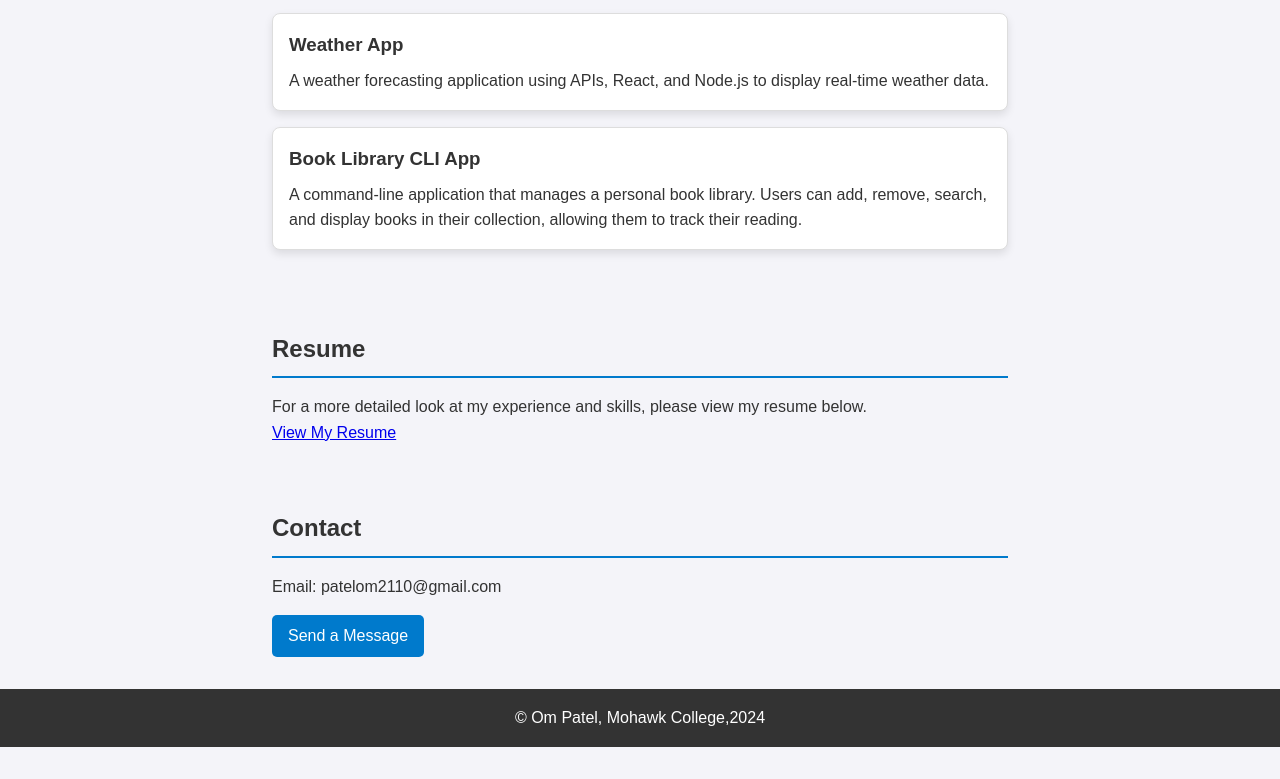
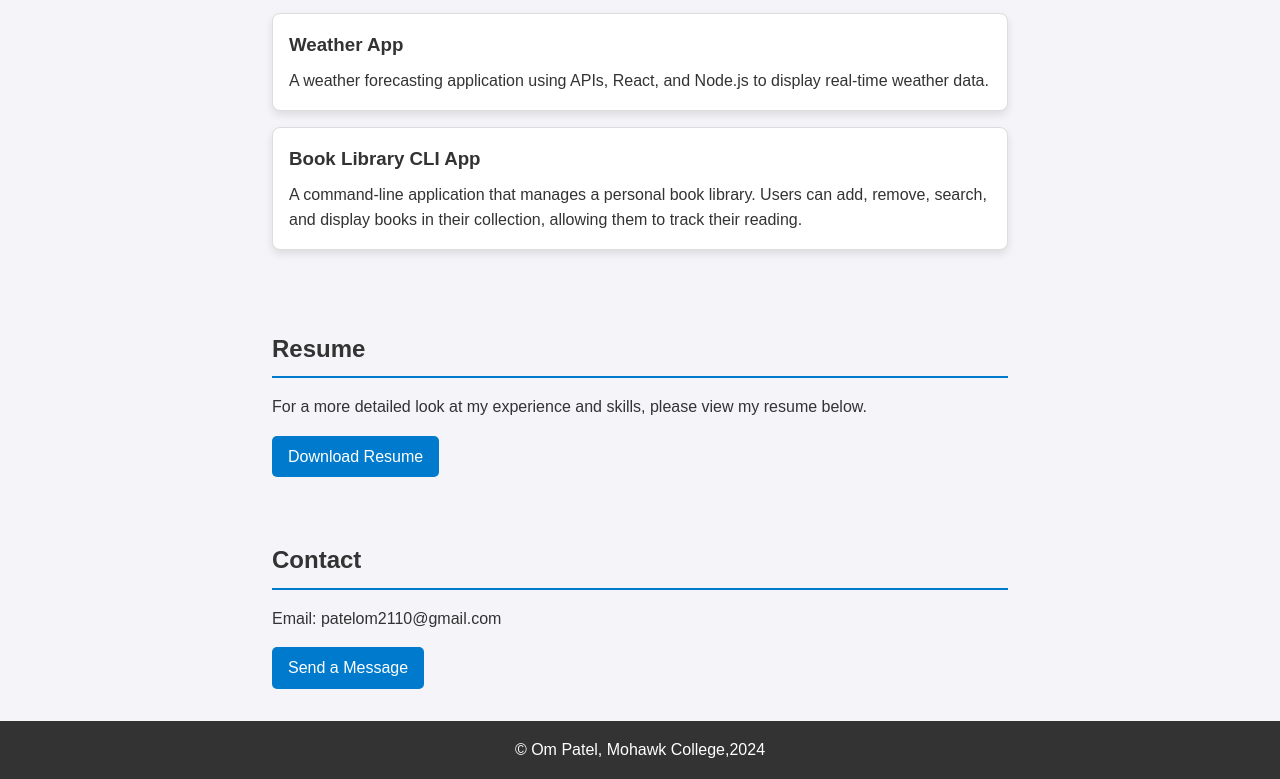
Before and after one commit to OmPatel2110/OmPatel2110.github.io, a plain HTML site: page index.html in a window 1280 px wide. Shown: the part 854-1633 px from the top of the page. Before the commit the page ends 1601 px from the top, so only its background shows below. Drawn offline with Linux system fonts and the light colour scheme.

Commit message:
index.html

```diff
--- a/index.html
+++ b/index.html
@@ -161,7 +161,7 @@ collection, allowing them to track their reading.</p>
   <section id="resume">
     <h2>Resume</h2>
     <p>For a more detailed look at my experience and skills, please view my resume below.</p>
-    <a href="resume.pdf" target="_blank">View My Resume</a>
+    <a href="resume.pdf" class="resume-link" download>Download Resume</a>
   </section>
 
   <!-- Contact Section -->
```
